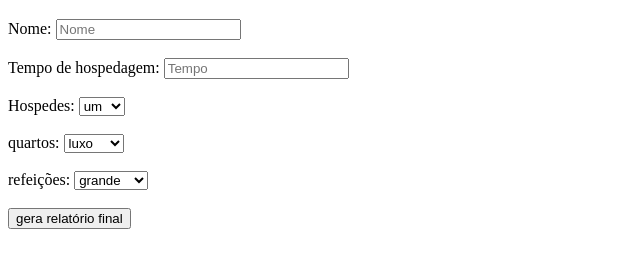
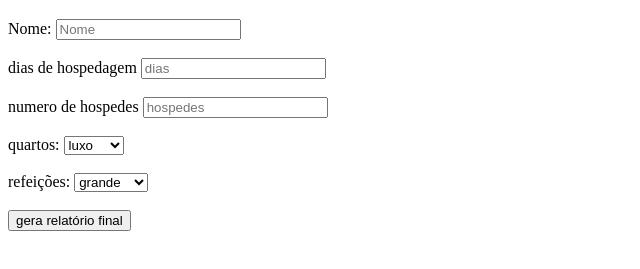
Before and after one commit to vitoralexandreeggers/trabaioemgrupo, a plain HTML site: page index.html in a window 1280 px wide. Shown: the part 61-330 px from the top of the page, without its empty margins (0-640 px from the left). Drawn offline with Linux system fonts and the light colour scheme.

Commit message:
Add files via upload

```diff
--- a/index.html
+++ b/index.html
@@ -20,16 +20,12 @@
         <br>
         <br>
 
-        <label for="tempo_hospedagem">Tempo de hospedagem:
-            <input type="text" name="tempo_hospedes" id="tempo_hospedes" placeholder="Tempo">
-        </label>
+       dias de hospedagem <input type="number" name="dia" id="dia" placeholder="dias">
 
         <br>
         <br>
 
-        <label for="numero_hospedes">Hospedes:
-            <select name="numero_hospedes" id="numero_hospedes"></select>
-        </label>
+        numero de hospedes <input type="number" name="hospede" id="hospede" placeholder="hospedes">
 
         <br>
         <br>
--- a/script.js
+++ b/script.js
@@ -1,11 +1,5 @@
 
-const hospedes = [
 
-{ id: "umhospede", nome: "um", preco_diário: 200},
-{ id: "treshospedes", nome: "tres", preco_diário: 400},
-{ id: "seishospedes", nome: "seis", preco_diário: 600}
-
-];
 
 const quartos = [
 
@@ -22,14 +16,6 @@ const refeicoes = [
 ];
 
 function preencherOpcoes(){
-   const selectHospedes = document.getElementById("numero_hospedes");
-   for (let i = 0; i < hospedes.length; i++) {
-      const item = hospedes[i];
-      const option = document.createElement("option");
-      option.value = item.id;
-      option.textContent = item.nome;
-      selectHospedes.appendChild(option);
-   }
 
    const selectQuartos = document.getElementById("quartos");
    for (let i = 0; i < quartos.length; i++) {
@@ -50,6 +36,25 @@ function preencherOpcoes(){
    }
 
 
+}
+
+function procurarporid(lista, idprocurado) {
+  for (let i = 0; i < lista.lenght; i++) {
+   if (lista[i].id === idprocurado) {
+      return lista[i];
+   }
+  }
+  return null;
 
 }
 preencherOpcoes();
+
+function gerarRelatorio() {
+   const nome = document.getElementById("nome_cliente").value;
+   const pessoas = parseInt(document.getElementById("hospede").value);
+   const dias = parseInt(document.getElementById)
+
+
+
+
+}
```
Also changed, not shown: style.css (added).
